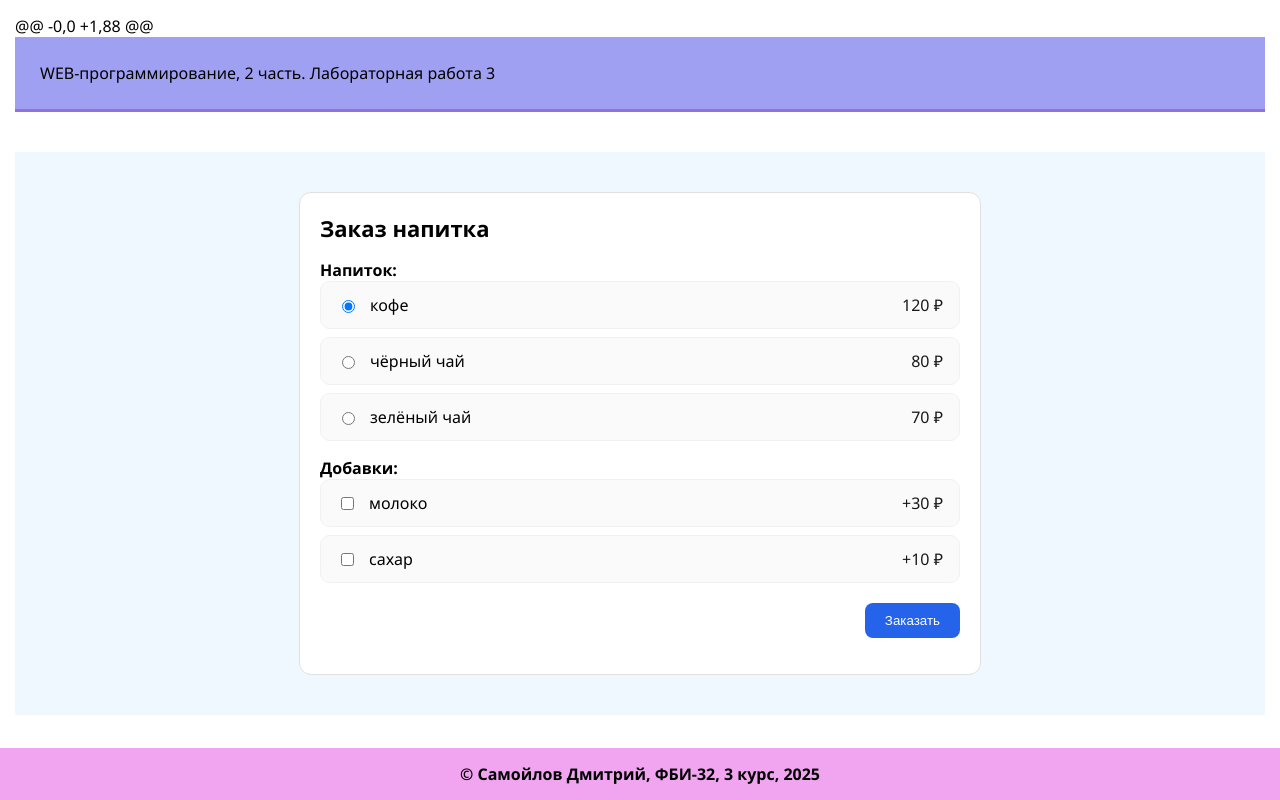
After one commit to slatzzzz1-sudo/web-programming-labs2, a Flask app: page /lab3/order in a window 1280 px wide. The commit adds this page. Run offline with Flask 3, Linux system fonts and the light colour scheme.

Commit message:
Напитки

```diff
--- a/lab3.py
+++ b/lab3.py
@@ -41,3 +41,32 @@ def form1():
     ok = submitted and not errors
     return render_template('lab3/form1.html', user=user, age=age, sex=sex,
                            errors=errors, ok=ok)
+
+
+@lab3.route('/lab3/order')
+def order():
+    return render_template('/lab3/order.html')
+
+
+@lab3.route('/lab3/pay')
+def pay():
+    price = 0
+    drink = request.args.get('drink')
+    if drink == 'coffee':
+        price = 120
+    elif drink == 'black-tea':
+        price = 80
+    else:
+        price = 70
+
+    if request.args.get('milk') == 'on':
+        price += 30
+    if request.args.get('sugar') == 'on':
+        price += 10
+    return render_template('lab3/pay.html', price=price)
+
+
+@lab3.route('/lab3/success', methods=['GET', 'POST'])
+def success():
+    price = request.values.get('price', type=int)
+    return render_template('lab3/success.html', price=price)
--- a/templates/lab3/lab3.html
+++ b/templates/lab3/lab3.html
@@ -14,5 +14,6 @@
         <li><a href="/lab3/cookie">Куки</a></li>
         <li><a href="/lab3/del_cookie">Удаление куки</a></li>
         <li><a href="/lab3/form1">Формы</a></li>
+        <li><a href="/lab3/order">Заказ напитка</a></li>
     </ol>
 {% endblock %}
--- /dev/null
+++ b/templates/lab3/order.html
@@ -0,0 +1,111 @@
+@@ -0,0 +1,88 @@
+{% extends "base.html" %}
+
+{% block lab %}Лабораторная работа 3{% endblock %}
+
+{% block main %}
+ <style>
+    .box {
+        max-width: 640px;
+        margin: 20px auto;
+        padding: 20px;
+        border: 1px solid #e0e0e0;
+        border-radius: 12px;
+        background: #fff;
+    }
+
+    .title {
+        margin: 0 0 16px;
+        font-size: 22px;
+        font-weight: 600;
+    }
+
+    .group {
+        margin: 16px 0;
+    }
+
+    .row {
+        display: flex;
+        align-items: center;
+        gap: 12px;
+        padding: 12px 16px;
+        border: 1px solid #f0f0f0;
+        border-radius: 10px;
+        margin-bottom: 8px;
+        background: #fafafa;
+    }
+
+    .row:hover {
+        background: #f5f5f5;
+        border-color: #ddd;
+    }
+
+    .price {
+        margin-left: auto;
+        font-weight: 500;
+        opacity: 0.9;
+    }
+
+    .actions {
+        margin-top: 20px;
+        text-align: right;
+    }
+
+    button {
+        padding: 10px 20px;
+        border: 0;
+        border-radius: 8px;
+        background: #2563eb;
+        color: #fff;
+        font-weight: 500;
+        cursor: pointer;
+    }
+
+    button:hover {
+        background: #1d4ed8;
+    }
+</style>
+
+<div class="box">
+    <h1 class="title">Заказ напитка</h1>
+
+    <form action="/lab3/pay" method="get">
+        <div class="group">
+            <div><b>Напиток:</b></div>
+
+            <label class="row">
+                <input type="radio" value="coffee" name="drink" checked>кофе
+                <span class="price">120 ₽</span>
+            </label>
+
+            <label class="row">
+                <input type="radio" value="black-tea" name="drink">чёрный чай
+                <span class="price">80 ₽</span>
+            </label>
+
+            <label class="row">
+                <input type="radio" value="green-tea" name="drink">зелёный чай
+                <span class="price">70 ₽</span>
+            </label>
+        </div>
+
+        <div class="group">
+            <div><b>Добавки:</b></div>
+
+            <label class="row">
+                <input type="checkbox" name="milk">молоко
+                <span class="price">+30 ₽</span>
+            </label>
+
+            <label class="row">
+                <input type="checkbox" name="sugar">сахар
+                <span class="price">+10 ₽</span>
+            </label>
+        </div>
+
+        <div class="actions">
+            <button type="submit">Заказать</button>
+        </div>
+    </form>
+</div>
+{% endblock %}
```
Also changed, not shown: templates/lab3/pay.html (added, +88 -0 lines), templates/lab3/success.html (added, +84 -0 lines).
